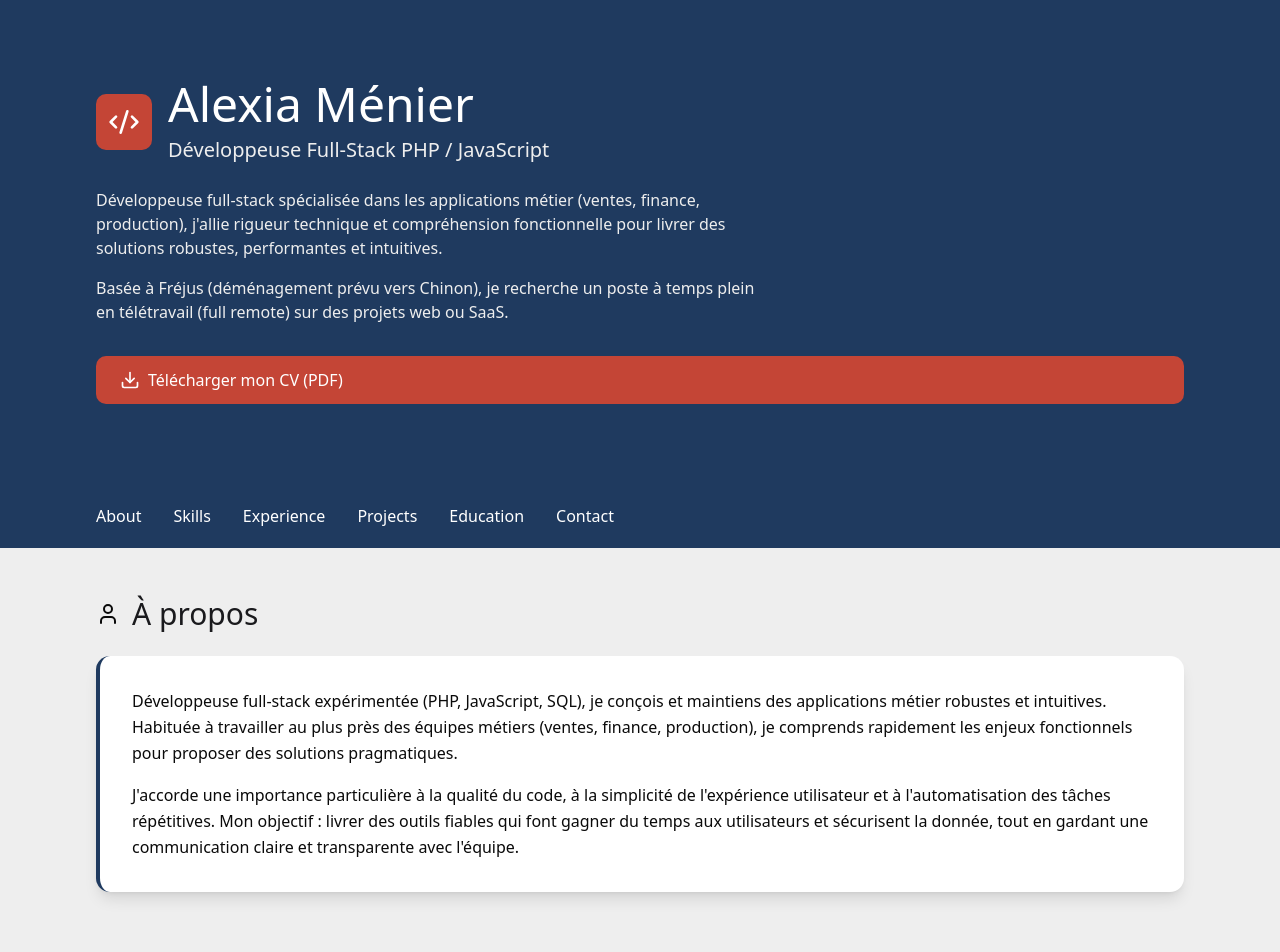
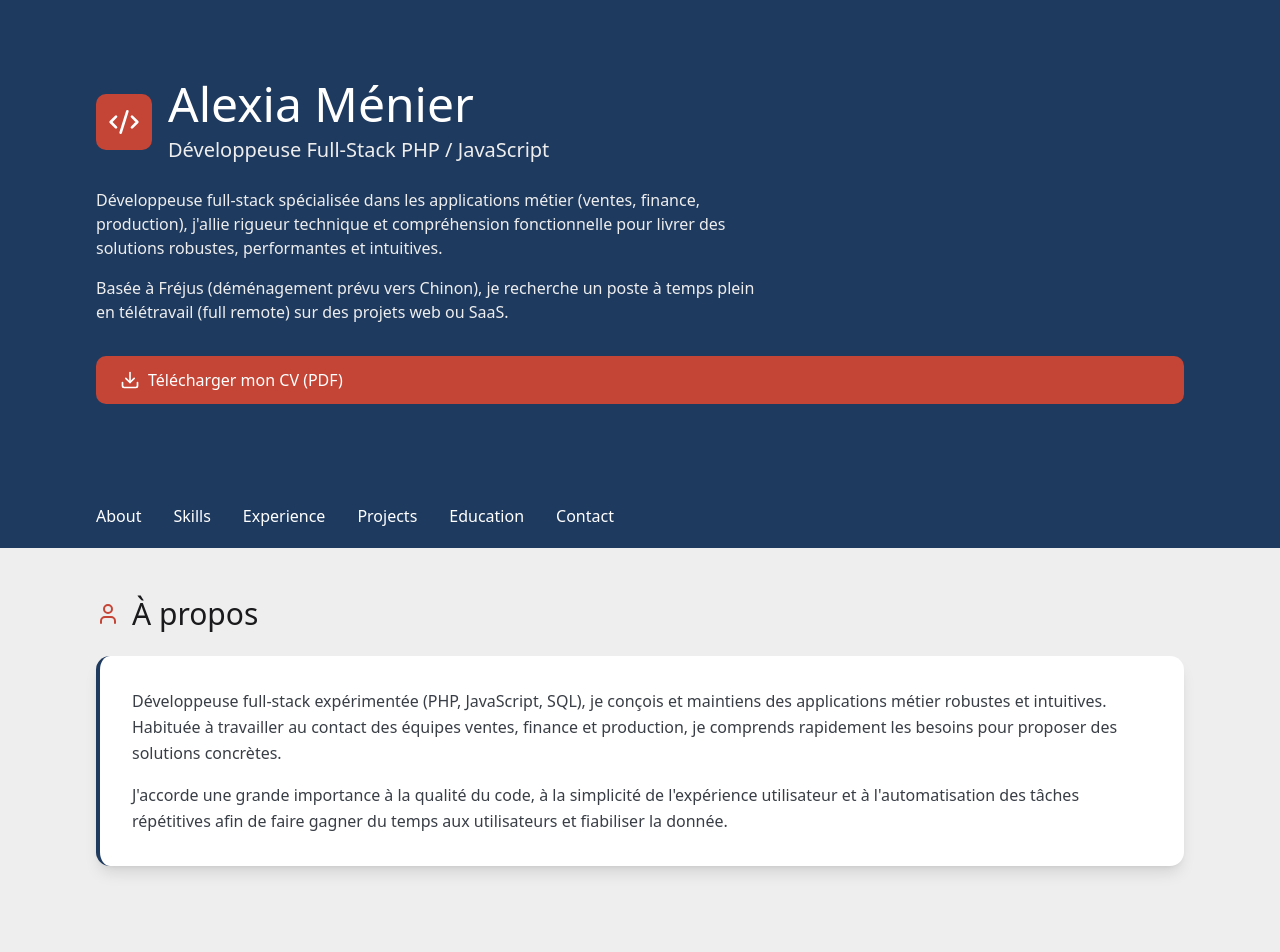
Before and after one commit to almenium/cv-portfolio, a React (Vite) app: page / in a window 1280 px wide. Shown: the top 952 px of the page. Built offline with nearby package versions, Linux system fonts and the light colour scheme.

Commit message:
Update about.tsx

```diff
--- a/src/components/about.tsx
+++ b/src/components/about.tsx
@@ -4,21 +4,20 @@ export function About() {
   return (
     <section id="about" className="scroll-mt-8">
       <div className="flex items-center gap-3 mb-6">
-        <User className="w-6 h-6 text-[#2563EB]" />
+        <User className="w-6 h-6 text-[#C44536]" />
         <h2 className="text-3xl text-[#1A1A1D]">À propos</h2>
       </div>
       <div className="bg-white rounded-xl shadow-lg p-8 border-l-4 border-[#1F3A5F]">
-        <p className="text-[#4B5563] leading-relaxed mb-4">
+        <p className="text-[#393E46] leading-relaxed mb-4">
           Développeuse full-stack expérimentée (PHP, JavaScript, SQL), je conçois et maintiens des
-          applications métier robustes et intuitives. Habituée à travailler au plus près des équipes
-          métiers (ventes, finance, production), je comprends rapidement les enjeux fonctionnels pour
-          proposer des solutions pragmatiques.
+          applications métier robustes et intuitives. Habituée à travailler au contact des équipes
+          ventes, finance et production, je comprends rapidement les besoins pour proposer des
+          solutions concrètes.
         </p>
-        <p className="text-[#4B5563] leading-relaxed">
-          J&apos;accorde une importance particulière à la qualité du code, à la simplicité de
-          l&apos;expérience utilisateur et à l&apos;automatisation des tâches répétitives. Mon
-          objectif : livrer des outils fiables qui font gagner du temps aux utilisateurs et sécurisent
-          la donnée, tout en gardant une communication claire et transparente avec l&apos;équipe.
+        <p className="text-[#393E46] leading-relaxed">
+          J&apos;accorde une grande importance à la qualité du code, à la simplicité de
+          l&apos;expérience utilisateur et à l&apos;automatisation des tâches répétitives afin de
+          faire gagner du temps aux utilisateurs et fiabiliser la donnée.
         </p>
       </div>
     </section>
```
